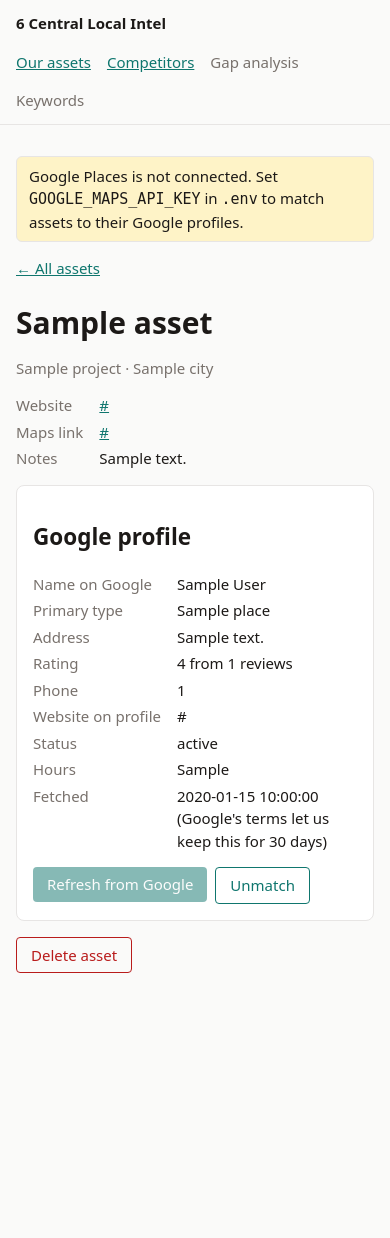
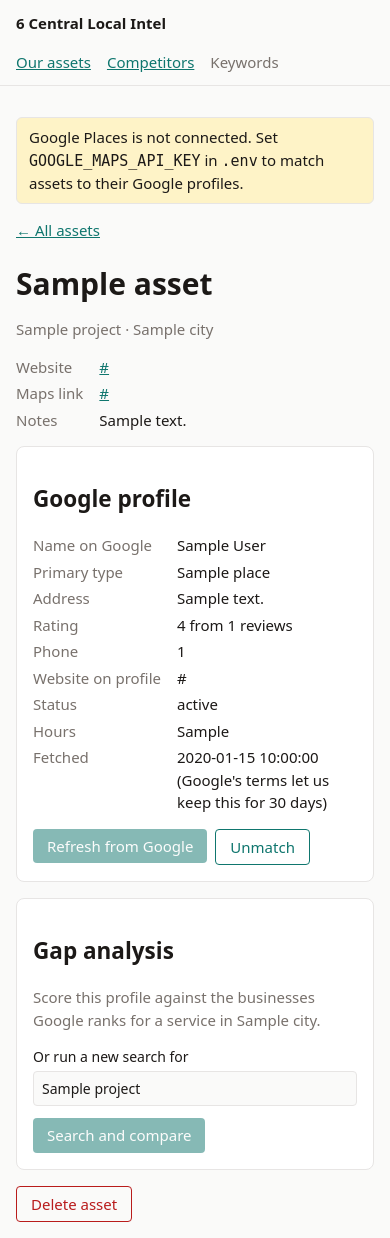
Before and after one commit to 6centralenterprises-jpg/demoreposit, a FastAPI app: template gbp_intel/templates/asset.html in a window 390 px wide. Before the commit the page ends 973 px from the top, so only its background shows below. Run offline with FastAPI, Linux system fonts and the light colour scheme; the template is opened without the code that fills it: most values are stand-ins (such as "Sample title", 1, 10 or a date in 2020).

Commit message:
Add Local Intel phase 3: profile gap analysis
Score one of our Google profiles against the top 3 and top 10 of a
competitor search: primary and secondary categories, review count,
rating, and whether website, phone and hours are filled in. Gaps are
listed first with a plain next step. Runs on any saved search for the
asset's city or a new one.

Co-Authored-By: Claude Opus 5.5 <noreply@anthropic.com>
Claude-Session: https://claude.ai/code/session_01KDSZfTW4ifziw7FFbdPYS1

```diff
--- a/gbp_intel/app.py
+++ b/gbp_intel/app.py
@@ -10,7 +10,7 @@ from fastapi.staticfiles import StaticFiles
 from fastapi.templating import Jinja2Templates
 
 from . import competitors as comp
-from . import config, db
+from . import config, db, gaps
 from .places import PlacesClient, PlacesError
 from .urls import normalize_website, parse_maps_url, parse_upload, search_text_for
 
@@ -101,8 +101,9 @@ def create_app(conn=None, places=None):
                 candidates = places.search(query)
             except PlacesError as e:
                 error = str(e)
+        searches = [s for s in db.recent_searches(conn, 50) if s["city"].lower() == asset["city"].lower()]
         return page(request, "asset.html", asset=asset, place=place, candidates=candidates,
-                    query=query, error=error, msg=msg)
+                    query=query, error=error, msg=msg, searches=searches)
 
     @app.post("/assets/{asset_id}/match")
     def match(asset_id: int, place_id: str = Form(...)):
@@ -162,6 +163,42 @@ def create_app(conn=None, places=None):
         return Response(comp.to_csv(search_table(search_id)), media_type="text/csv",
                         headers={"Content-Disposition": f'attachment; filename="{name}.csv"'})
 
+    @app.post("/assets/{asset_id}/gaps")
+    def run_gaps(asset_id: int, search_id: int = Form(0), service: str = Form("")):
+        """Compare against an existing search, or run a new one for this asset's city."""
+        asset = db.get_asset(app.state.conn, asset_id)
+        if not asset or not asset["place_id"]:
+            return back(f"/assets/{asset_id}", msg="Match this asset to its Google profile first.")
+        if not search_id:
+            if not (service.strip() and asset["city"]):
+                return back(f"/assets/{asset_id}", msg="Gap analysis needs a service and the asset's city.")
+            try:
+                found = app.state.places.competitors(service, asset["city"])
+            except PlacesError as e:
+                return back(f"/assets/{asset_id}", msg=str(e))
+            search_id = db.save_search(app.state.conn, service, asset["city"], found)
+        return back(f"/assets/{asset_id}/gaps/{search_id}")
+
+    @app.get("/assets/{asset_id}/gaps/{search_id}", response_class=HTMLResponse)
+    def gaps_page(request: Request, asset_id: int, search_id: int):
+        conn = app.state.conn
+        asset, search = db.get_asset(conn, asset_id), db.get_search(conn, search_id)
+        if not asset or not search or not asset["place_id"]:
+            return back(f"/assets/{asset_id}")
+        ours = db.cached_place(conn, asset["place_id"])
+        if ours is None:
+            try:
+                ours = app.state.places.details(asset["place_id"])
+                db.cache_place(conn, ours)
+            except PlacesError as e:
+                return back(f"/assets/{asset_id}", msg=str(e))
+        results = db.search_results(conn, search_id)
+        rivals = [r["place"] for r in results if r["place"] and r["place_id"] != asset["place_id"]]
+        our_rank = next((r["rank"] for r in results if r["place_id"] == asset["place_id"]), None)
+        return page(request, "gaps.html", asset=asset, search=search, ours=ours, our_rank=our_rank,
+                    checks=gaps.analyze(ours, rivals), rivals=rivals[:3], later=gaps.LATER,
+                    expired=len(rivals) < sum(1 for r in results if r["place_id"] != asset["place_id"]))
+
     @app.post("/assets/{asset_id}/delete")
     def delete(asset_id: int):
         db.delete_asset(app.state.conn, asset_id)
--- /dev/null
+++ b/gbp_intel/gaps.py
@@ -0,0 +1,104 @@
+"""Profile gap analysis: one of our Google profiles against a market's leaders.
+
+Every check uses data Google's Places API returns. Checks that need posts,
+photos, review replies or full review history arrive with the Business
+Profile API (our profiles) and DataForSEO (competitors)."""
+from collections import Counter
+from statistics import median
+
+GAP, OK, INFO = "gap", "ok", "info"
+
+
+def nice_type(t):
+    return t.replace("_", " ").capitalize()
+
+
+def _median(values):
+    values = [v for v in values if v is not None]
+    return median(values) if values else None
+
+
+def _share(items, test):
+    return sum(1 for r in items if test(r)), len(items)
+
+
+def analyze(ours, competitors):
+    """ours: our cached place dict. competitors: places from a search, in rank order, ours removed."""
+    top3, top10 = competitors[:3], competitors[:10]
+    checks = []
+
+    def add(name, status, ours_value, benchmark, step=""):
+        checks.append({"check": name, "status": status, "ours": ours_value, "benchmark": benchmark, "step": step})
+
+    # Primary category: the strongest single ranking factor for the 3-pack.
+    leader_types = Counter(p.get("primaryType") for p in top3 if p.get("primaryType"))
+    our_type = ours.get("primaryType")
+    our_label = ours.get("primaryTypeDisplayName") or (nice_type(our_type) if our_type else "None")
+    if leader_types:
+        best, n = leader_types.most_common(1)[0]
+        label = next((p.get("primaryTypeDisplayName") for p in top3 if p.get("primaryType") == best), None) or nice_type(best)
+        if our_type == best:
+            add("Primary category", OK, our_label, f"{n} of top 3 use {label}")
+        else:
+            add("Primary category", GAP, our_label, f"{n} of top 3 use {label}",
+                f"If {label} truly describes our main service, make it the primary category in Google Business Profile.")
+
+    # Secondary types the leaders share and we lack.
+    our_types = set(ours.get("types", []))
+    generic = {"point_of_interest", "establishment", "service", "general_contractor"} | {our_type}
+    common = Counter(t for p in top3 for t in set(p.get("types", [])) if t not in generic)
+    missing = [t for t, n in common.most_common() if n >= 2 and t not in our_types]
+    if missing:
+        names = ", ".join(nice_type(t) for t in missing[:5])
+        add("Secondary categories", GAP, ", ".join(nice_type(t) for t in sorted(our_types - generic)) or "None",
+            f"At least 2 of top 3 have: {names}",
+            "Add the ones that match services we actually offer. Google's place types are close to, not identical to, "
+            "Business Profile categories, so pick the nearest real category.")
+    elif common:
+        add("Secondary categories", OK, "Covers what the top 3 share", "")
+
+    # Reviews: volume and rating against the top 3.
+    reviews = ours.get("userRatingCount") or 0
+    bar = _median([p.get("userRatingCount") or 0 for p in top3])
+    if bar is not None:
+        if reviews >= bar:
+            add("Review count", OK, reviews, f"Top 3 median {bar:g}")
+        else:
+            add("Review count", GAP, reviews, f"Top 3 median {bar:g}",
+                f"About {int(bar - reviews)} more reviews to reach the top-3 median. Ask every happy customer, every job. "
+                "Never buy, filter or incentivize reviews.")
+    rating = ours.get("rating")
+    bar = _median([p.get("rating") for p in top3])
+    if bar is not None:
+        if rating is not None and rating >= bar - 0.1:
+            add("Rating", OK, rating, f"Top 3 median {bar:g}")
+        else:
+            add("Rating", GAP, rating if rating is not None else "No reviews", f"Top 3 median {bar:g}",
+                "Read the lower reviews for a pattern to fix in the service itself, and reply to each one.")
+
+    # Profile completeness: fields the leaders fill in.
+    for name, key, step in (
+            ("Website on profile", "websiteUri", "Link the profile to the matching site or service-area page."),
+            ("Phone on profile", "nationalPhoneNumber", "Add a tracked local number we own."),
+            ("Hours on profile", "regularOpeningHours", "Add real opening hours, including emergency hours if we offer them.")):
+        has, total = _share(top10, lambda p, k=key: bool(p.get(k)))
+        benchmark = f"{has} of top {total} have it" if total else ""
+        if ours.get(key):
+            add(name, OK, "Yes", benchmark)
+        else:
+            add(name, GAP, "Missing", benchmark, step)
+
+    status = ours.get("businessStatus")
+    if status and status != "OPERATIONAL":
+        add("Business status", GAP, status.replace("_", " ").lower(), "", "Fix the status in Google Business Profile.")
+
+    checks.sort(key=lambda c: c["status"] != GAP)
+    return checks
+
+
+LATER = [
+    "Review replies and how fast new reviews come in (DataForSEO for competitors, Business Profile API for us)",
+    "Post frequency and photo count",
+    "Services, products and attributes listed",
+    "Which keywords our site and theirs rank for (keyword phase)",
+]
--- a/gbp_intel/places.py
+++ b/gbp_intel/places.py
@@ -11,8 +11,8 @@ BASE = "https://places.googleapis.com/v1"
 SEARCH_FIELDS = ["id", "displayName", "formattedAddress", "primaryType", "primaryTypeDisplayName",
                  "googleMapsUri"]
 COMPETITOR_FIELDS = SEARCH_FIELDS + ["types", "websiteUri", "nationalPhoneNumber", "rating", "userRatingCount",
-                                     "businessStatus"]
-DETAIL_FIELDS = COMPETITOR_FIELDS + ["regularOpeningHours"]
+                                     "businessStatus", "regularOpeningHours"]
+DETAIL_FIELDS = COMPETITOR_FIELDS
 
 
 class PlacesError(Exception):
@@ -49,7 +49,7 @@ class PlacesClient:
     def competitors(self, service, city, limit=20):
         """Google's top businesses for "<service> in <city>", in Google's order.
 
-        Text Search Enterprise tier (rating, website, phone). Its order is
+        Text Search Enterprise tier (rating, website, phone, hours). Its order is
         Google's relevance ranking, close to but not the same as the Maps 3-pack."""
         data = self._call("POST", "/places:searchText", [f"places.{f}" for f in COMPETITOR_FIELDS],
                           json={"textQuery": f"{service} in {city}", "pageSize": limit})
--- a/gbp_intel/static/style.css
+++ b/gbp_intel/static/style.css
@@ -43,3 +43,8 @@ a.button.secondary { color: var(--accent); border: 1px solid var(--accent); }
 tr.ours td { background: color-mix(in srgb, var(--accent) 12%, transparent); }
 .tag { font-size: 12px; padding: 1px 6px; border-radius: 10px; border: 1px solid var(--accent); color: var(--accent); margin-left: 6px; }
 .tag.warn { border-color: var(--danger); color: var(--danger); }
+td.wrap { white-space: normal; min-width: 260px; }
+.gaps .dot { display: inline-block; width: 8px; height: 8px; border-radius: 50%; margin-right: 8px; background: var(--ok); }
+.gaps tr.gap .dot { background: var(--danger); }
+.gaps tr.gap td:first-child { font-weight: 600; }
+section.card form.inline + form.inline { margin-top: 12px; }
--- a/gbp_intel/templates/asset.html
+++ b/gbp_intel/templates/asset.html
@@ -33,6 +33,27 @@
     <form method="post" action="/assets/{{ asset.id }}/unmatch"><button class="secondary">Unmatch</button></form>
   </div>
 </section>
+
+<section class="card">
+  <h2>Gap analysis</h2>
+  <p class="muted">Score this profile against the businesses Google ranks for a service in {{ asset.city or "this asset's city" }}.</p>
+  {% if searches %}
+  <form method="post" action="/assets/{{ asset.id }}/gaps" class="inline">
+    <label>Compare with a saved search
+      <select name="search_id">{% for s in searches %}<option value="{{ s.id }}">{{ s.service }} in {{ s.city }} ({{ s.created_at[:10] }})</option>{% endfor %}</select>
+    </label>
+    <button>Compare</button>
+  </form>
+  {% endif %}
+  {% if asset.city %}
+  <form method="post" action="/assets/{{ asset.id }}/gaps" class="inline">
+    <label>Or run a new search for <input name="service" value="{{ asset.project if asset.project != "Other" else "" }}" required></label>
+    <button {% if not places_ready %}disabled{% endif %}>Search and compare</button>
+  </form>
+  {% else %}
+  <p class="muted">Add a city to this asset to run a new search.</p>
+  {% endif %}
+</section>
 {% else %}
 <section class="card">
   <h2>Find this business on Google</h2>
--- a/gbp_intel/templates/base.html
+++ b/gbp_intel/templates/base.html
@@ -12,7 +12,6 @@
   <nav>
     <a href="/assets">Our assets</a>
     <a href="/competitors">Competitors</a>
-    <span class="soon" title="Phase 3">Gap analysis</span>
     <span class="soon" title="Phase 4">Keywords</span>
   </nav>
 </header>
```
Also changed, not shown: gbp_intel/templates/gaps.html (added, +37 -0 lines), tests/test_gbp_intel.py (+27 -1 lines), gbp_intel/README.md.
